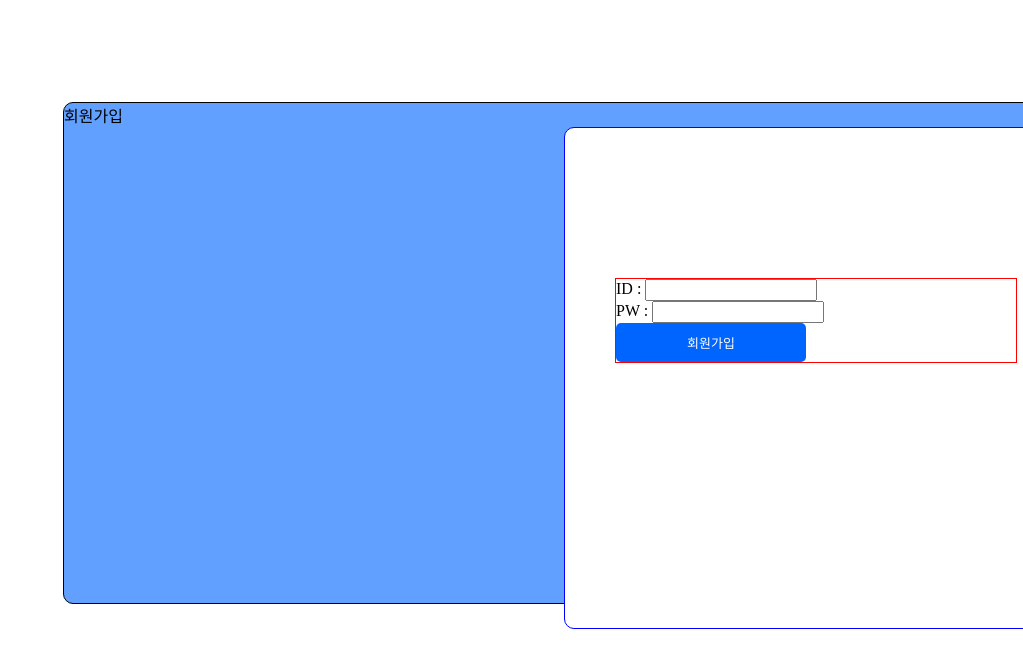
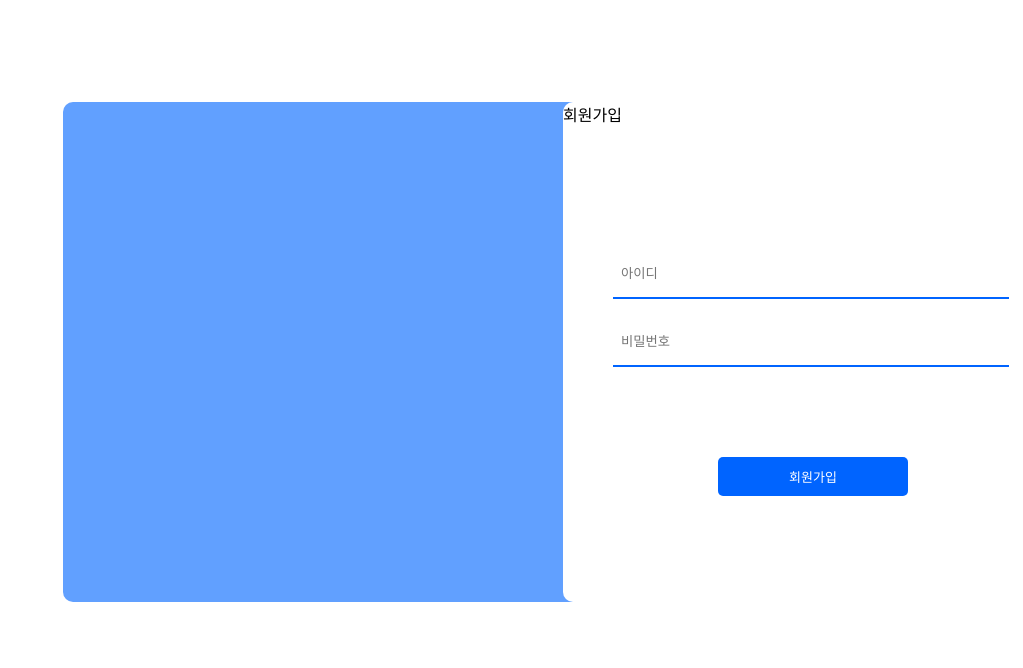
Before and after one commit to yeonsuu21/commento2, a React (Create React App) app: page /signup in a window 1280 px wide. Shown: the top 668 px of the page, without its empty margins (257-1280 px from the left). Built offline with nearby package versions, Linux system fonts and the light colour scheme.

Commit message:
로그인  ,회원가입 css 수정

```diff
--- a/src/Home/Home.css
+++ b/src/Home/Home.css
@@ -0,0 +1,6 @@
+.slider{
+    width: 100%;
+    height: 200px;
+    background-color: #0064FF;
+    border: 1px solid black;
+}
--- a/src/Home/Home.js
+++ b/src/Home/Home.js
@@ -54,10 +54,9 @@ function Home() {
       sendAccessToken(token);
     }
   }, []);
+
   return (
-    <div>
-      홈페이지 입니다/ 슬라이더 작성하기
-    </div>
+    <div className='slider'></div>
   )
 }
 
--- a/src/Login/Login.css
+++ b/src/Login/Login.css
@@ -17,14 +17,14 @@
     margin-left: 50%;
 }
 .login-box{
-    margin-top: 10px;
+    margin-top: 25%;
     margin-left: 50px;
     width: 400px;
 }
 .button-box{
     display: flex;
-    margin-top: 50px;
-     justify-content: space-between; /* 버튼 사이의 간격을 균등하게 분배 */
+    margin-top: 70px;
+    justify-content: space-between; /* 버튼 사이의 간격을 균등하게 분배 */
 
 }
 .input-id,.input-pw{
--- a/src/Login/Login.js
+++ b/src/Login/Login.js
@@ -2,6 +2,7 @@ import React from 'react'
 import { useState } from 'react';
 import { navigate, useNavigate } from 'react-router-dom'
 import axios from "axios";
+import '../Login/Login.css';
 
 function Login() {
   const navigate = useNavigate();
--- a/src/Signup/Signup.css
+++ b/src/Signup/Signup.css
@@ -1,19 +1,46 @@
 .out-box{
-    border: 1px solid black;
+    background-color: #61a0ff;
+    border-radius: 10px;
     width: 1000px;
     height: 500px;
     margin-left: 25%;
     margin-top: 8%;
 }
 .inner-box{
-    border: 1px solid blue;
+    background-color: white;
+    border-radius: 10px;
     width: 500px;
     height: 500px;
     margin-left: 50%;
 }
 .login-box{
-    border: 1px solid red;
-    margin-top: 30%;
     margin-left: 50px;
     width: 400px;
 }
+.button-box1{
+    display: flex;
+    margin-top: 70px;
+   align-items: center;
+   justify-content: center;
+
+}
+.input-id,.input-pw{
+border-style: none;
+border-bottom: 2px solid #0064FF;
+padding: 8px;
+width: 380px;
+height: 30px;
+margin-bottom: 20px;
+}
+
+.button button {
+  background-color: #0064FF;
+  color: white;
+  font-family: pretendard;
+  border: none;
+  padding: 10px 20px;
+  border-radius: 5px;
+  cursor: pointer;
+  font-size: 13px;
+   width: 190px;
+}
--- a/src/Signup/Signup.js
+++ b/src/Signup/Signup.js
@@ -2,7 +2,7 @@ import React from 'react'
 import { useState } from 'react';
 import { navigate, useNavigate } from 'react-router-dom'
 import axios from "axios";
-import '../Signup/Signup.css'
+import '../Signup/Signup.css';
 
 function Signup() {
 
@@ -43,44 +43,43 @@ const navigate = useNavigate();
 
 
   return (
-    <div>
+
       <div>
     <div className='out-box'>
+      <div className='inner-box'>
         회원가입
-      <div className='inner-box'>
       <div className='login-box'>
       <div>
-        <label htmlFor="input_id">ID : </label>
+        <label htmlFor="input_id"></label>
         <input
           type="text"
           name="input_id"
           value={inputId}
           onChange={handleInputId}
+          className='input-id'
+          placeholder="아이디"
         />
       </div>
       <div>
-        <label htmlFor="input_pw">PW : </label>
+        <label htmlFor="input_pw"></label>
         <input
           type="password"
           name="input_pw"
           value={inputPw}
           onChange={handleInputPw}
+          className='input-pw'
+          placeholder="비밀번호"
         />
       </div>
-
+      <div className='button-box1'>
       <div className='button'>
         <button type='submit' onClick={handleSign}>회원가입</button>
       </div>
+</div>
+
       </div>
       </div>
     </div>
-    </div>
-    {/* {isPopupOpen && ( // 팝업이 열려 있을 때만 렌더링
-        <div className='popup'>
-          <p>회원가입이 성공적으로 이루어졌습니다!</p>
-          <button onClick={() => setIsPopupOpen(false)}>닫기</button>
-        </div>
-      )} */}
     </div>
   )
 }
```
